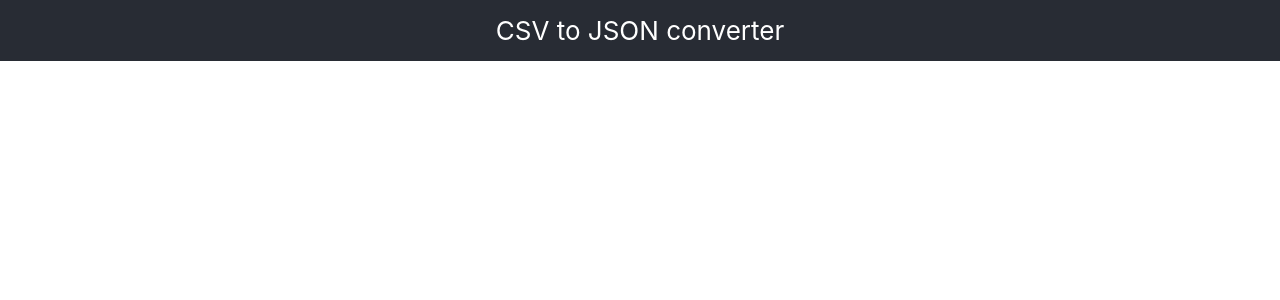
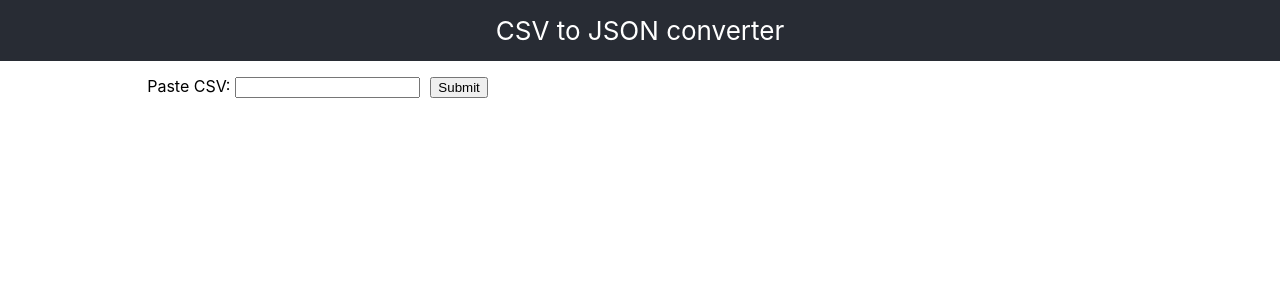
Before and after one commit to cMikolai/csv-to-json-converter, a React (Create React App) app: page / in a window 1280 px wide. Shown: the top 300 px of the page. Built offline with nearby package versions, Linux system fonts and the light colour scheme.

Commit message:
create basic structure of the project

```diff
--- a/src/App.css
+++ b/src/App.css
@@ -13,3 +13,17 @@
   color: white;
   padding: 15px 0;
 }
+
+.App-container {
+  display: flex;
+}
+
+.App-input,
+.App-output {
+  width: 50%;
+  padding: 15px;
+}
+
+input {
+  margin: 0 5px;
+}
--- a/src/App.js
+++ b/src/App.js
@@ -1,13 +1,44 @@
 import './App.css';
+import React from 'react';
+import Header from './components/Header';
+import Input from './components/Input';
+import Output from './components/Output';
 
-function App() {
-  return (
-    <div className="App">
-      <header className="App-header">
-        CSV to JSON converter
-      </header>
-    </div>
-  );
+class App extends React.Component {
+  constructor(props) {
+    super(props);
+    this.state = {
+      value: ''
+    };
+
+    this.handleChange = this.handleChange.bind(this);
+    this.handleSubmit = this.handleSubmit.bind(this);
+  }
+
+  handleChange(event) {
+    this.setState({value: event.target.value});
+  }
+
+  handleSubmit(event) {
+    alert('An essay was submitted: ' + this.state.value);
+    event.preventDefault();
+  }
+
+  render() {
+    return (
+      <div className="App">
+        <Header />
+        <div className="App-container">
+          <Input
+            handleChange={this.handleChange}
+            handleSubmit={this.handleSubmit}
+            value={this.state.value} />
+          <Output
+            value={this.state.value} />
+        </div>
+      </div>
+    );
+  }
 }
 
 export default App;
--- /dev/null
+++ b/src/components/Header.js
@@ -0,0 +1,7 @@
+const Header = () => (
+  <header className="App-header">
+    CSV to JSON converter
+  </header>
+)
+
+export default Header
--- /dev/null
+++ b/src/components/Input.js
@@ -0,0 +1,21 @@
+import React from 'react';
+
+class Input extends React.Component {
+
+
+  render() {
+    return (
+      <div className="App-input">
+        <form onSubmit={this.props.handleSubmit}>
+          <label>
+            Paste CSV:
+            <input type="text" value={this.props.value} onChange={this.props.handleChange} />
+          </label>
+          <input type="submit" value="Submit" />
+        </form>
+      </div>
+    );
+  }
+}
+
+export default Input
--- /dev/null
+++ b/src/components/Output.js
@@ -0,0 +1,12 @@
+import React from 'react';
+
+class Output extends React.Component {
+
+  render() {
+    return (
+      <div className="App-output">{this.props.value}</div>
+    );
+  }
+}
+
+export default Output
```
